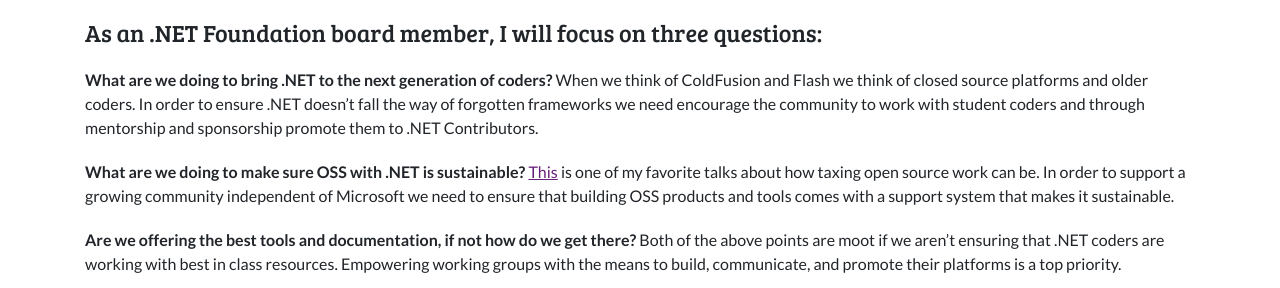
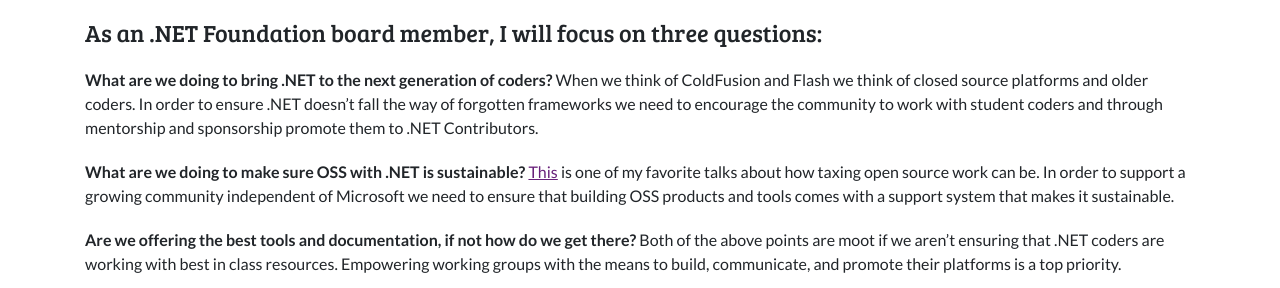
Before and after one commit to dotnet-foundation/election, a Jekyll site: the page built from _campaign-2019/sara-chipps.md, in a window 1280 px wide. Shown: the part 595-883 px from the top of the page. Built offline with Jekyll 4.4.1, drawn with Linux system fonts in a browser that asks for light colours; nearby versions of some CDN libraries; emoji names are drawn with the system emoji font; comment, search, counter and statistics services are not loaded.

```diff
--- a/_campaign-2019/sara-chipps.md
+++ b/_campaign-2019/sara-chipps.md
@@ -19,7 +19,7 @@ When I think of what I've seen in this community and how it has evolved over the
 ### As an .NET Foundation board member, I will focus on three questions:
 
 **What are we doing to bring .NET to the next generation of coders?**
-When we think of ColdFusion and Flash we think of closed source platforms and older coders. In order to ensure .NET doesn't fall the way of forgotten frameworks we need encourage the community to work with student coders and through mentorship and sponsorship promote them to .NET Contributors.
+When we think of ColdFusion and Flash we think of closed source platforms and older coders. In order to ensure .NET doesn't fall the way of forgotten frameworks we need to encourage the community to work with student coders and through mentorship and sponsorship promote them to .NET Contributors.
 
 **What are we doing to make sure OSS with .NET is sustainable?**
 [This](https://www.youtube.com/watch?v=UIDb6VBO9os) is one of my favorite talks about how taxing open source work can be. In order to support a growing community independent of Microsoft we need to ensure that building OSS products and tools comes with a support system that makes it sustainable.
@@ -32,7 +32,7 @@ Both of the above points are moot if we aren't ensuring that .NET coders are wor
 - [ASP.NET MVC Translated for the Web Forms Programmer pt2](http://sarajchipps.com/post/55986260739/aspnet-mvc-translated-for-the-web-forms)
 - [.NET Debugging for Rookies](https://www.datamation.com/entdev/article.php/3775266/NET-Debugging-for-Rookies.htm)
 - [ASP.NET Firestarter: Routing and Controllers](https://channel9.msdn.com/Blogs/egibson/ASPNET-MVC-FireStarter-Routing-and-Controllers)
-- [C# Choose Your Own Adventure Game with Iron Python](https://github.com/SaraJo/Choose-Your-Own-Adventure)
+- [C# Choose Your Own Adventure Game with Iron Python](https://github.com/SaraJo/Choose-Your-Own-Adventure-)
 - [Herding Code ep90](http://herdingcode.com/herding-code-90-sara-chipps-on-girl-develop-it-and-girls-developing-software/)
 - [.NET Rocks on Jewelbots](https://player.fm/series/net-rocks-65612/jewelbots-with-sara-chipps)
 - [PDC 2009 Pizza Party](https://blogs.msdn.microsoft.com/peterlau/2009/12/08/connected-show-21-pdc-2009-pizza-party/)
@@ -50,4 +50,4 @@ Both of the above points are moot if we aren't ensuring that .NET coders are wor
 - [Twitter](https://twitter.com/SaraJChipps)
 - [GitHub](https://github.com/SaraJo)
 - [Email](mailto:sarajchipps@gmail.com)
-- [Linked In](https://www.linkedin.com/in/jackieore/)
+- [Linked In](https://www.linkedin.com/in/sarajchipps/)
```
